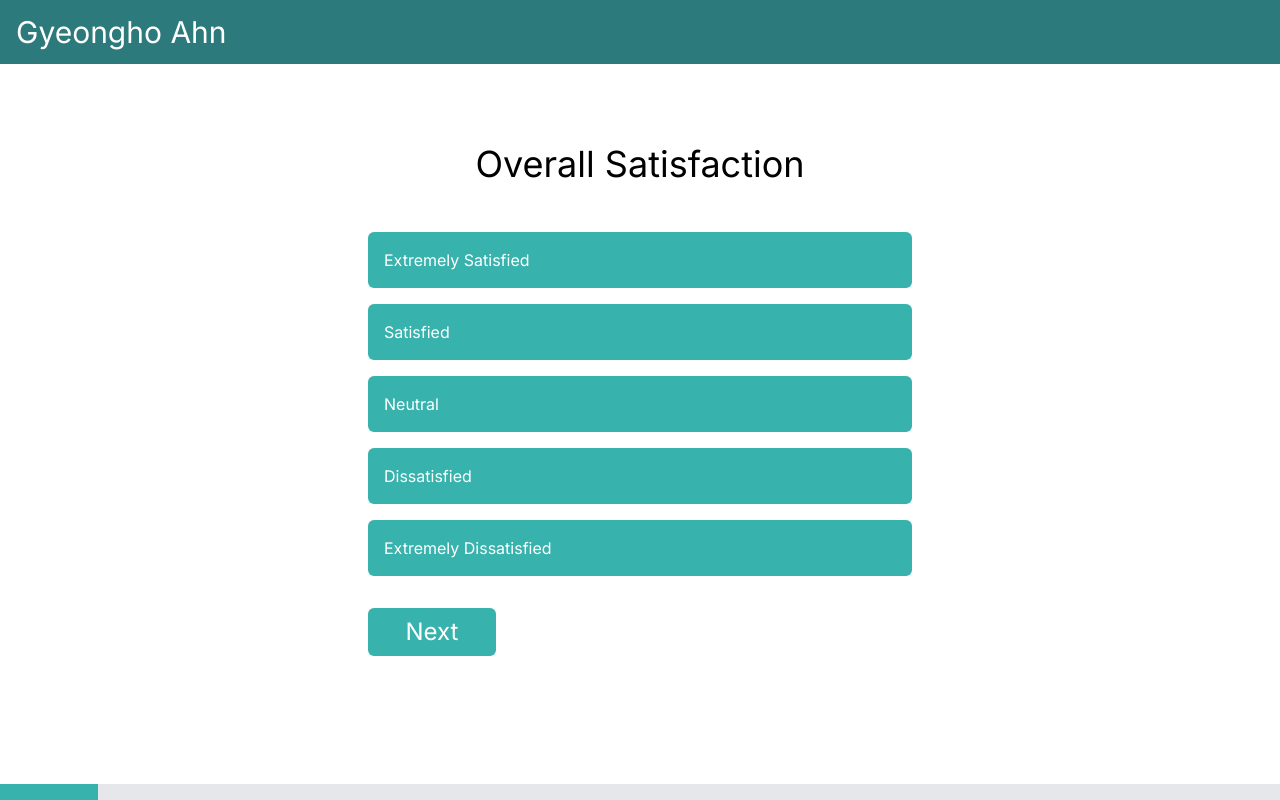
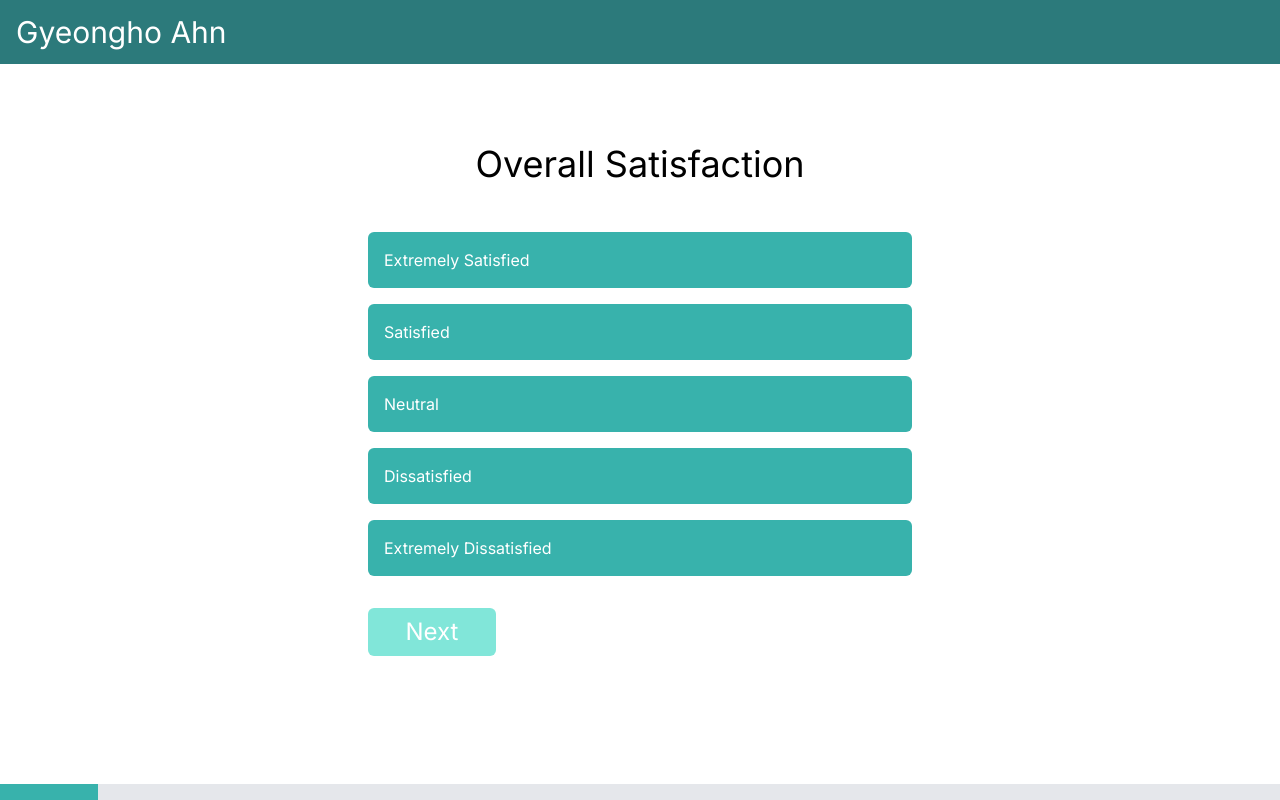
Before and after one commit to seahahn/simple-user-feedback-form, a Next.js app: page /feedback/1 in a window 1280 px wide. Built offline with nearby package versions, Linux system fonts and the light colour scheme.

Commit message:
🐛 Form next button bg color fixed when disabled

```diff
--- a/components/FormFactory.tsx
+++ b/components/FormFactory.tsx
@@ -159,8 +159,10 @@ const FormFactory = (props: FormFactoryType) => {
           <BaseButton
             role="start-btn"
             type="button"
-            className={`bg-primary-500 ${
-              isQuestionAnswered ? "hover:bg-primary-700" : "bg-primary-300"
+            className={`${
+              isQuestionAnswered
+                ? "bg-primary-500 hover:bg-primary-700"
+                : "bg-primary-300"
             } rounded-md text-2xl text-white px-4 py-2 w-32`}
             disabled={!isQuestionAnswered} // If the answer exists, then the button is enabled
             text={
```
